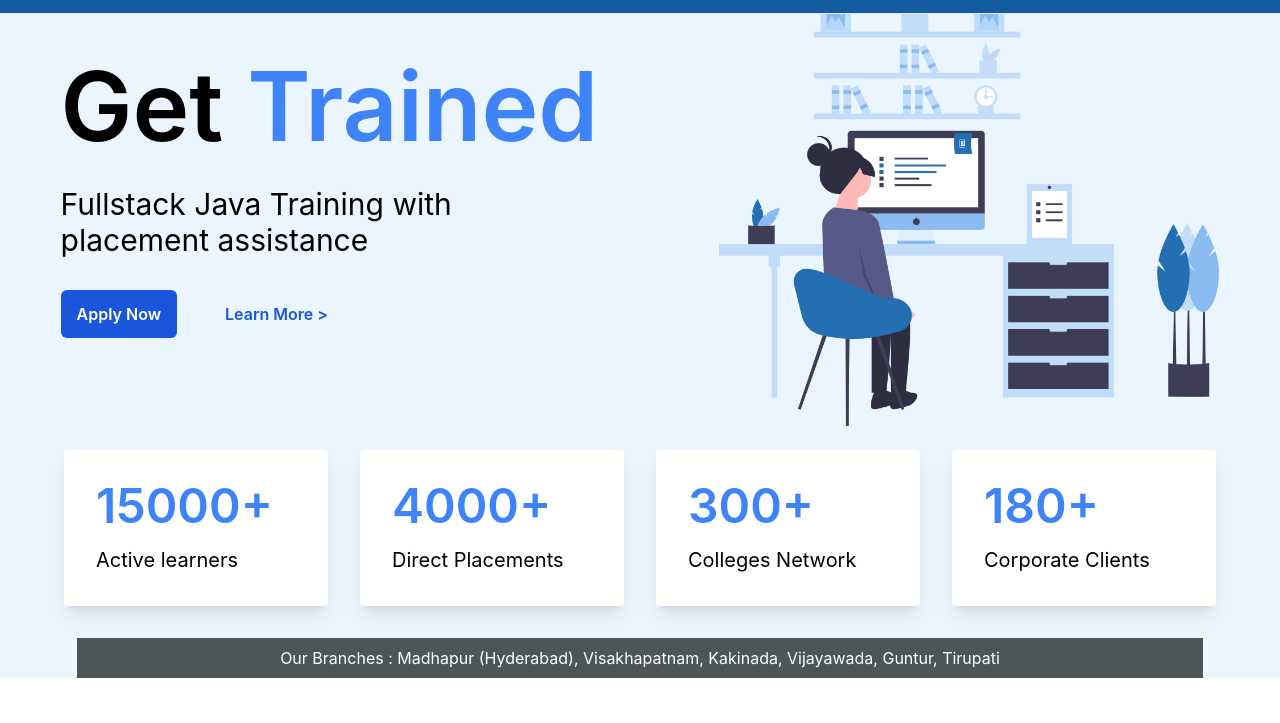
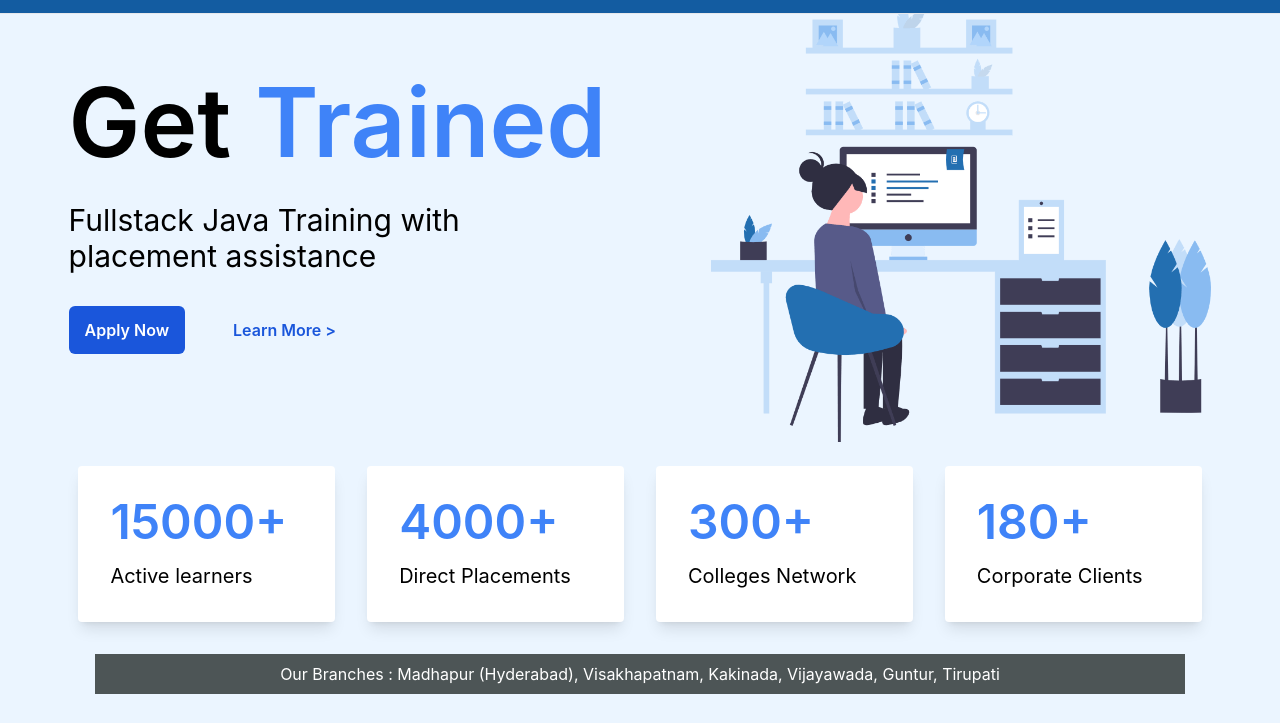
Before and after one commit to voilacode/pp-tailwind, a website: page src/index.html in a window 1280 px wide. Shown: the part 55-778 px from the top of the page. Drawn offline with nearby package versions, Linux system fonts and the light colour scheme.

Commit message:
Home page

```diff
--- a/src/css/index.css
+++ b/src/css/index.css
@@ -85,7 +85,7 @@
         padding: 0 5%!important;
     }
     .branches {
-        margin: 6%;
+        margin: 6.3%;
     }
 }
 @media (min-width: 768px) and (max-width: 950px){
--- a/src/index.html
+++ b/src/index.html
@@ -88,7 +88,7 @@
 
         <main>
           <!--hero section-->
-          <section class="sm:p-4 pt-20 bg-blue-50">
+          <section class="sm:px-4 py-4 pt-20 bg-blue-50">
             <div class="max-w-screen-xl sm:flex items-center justify-between mx-auto">
                 <!--text-->
                 <div class="my-auto ml-16 ms-16 p-3 sm:p-6 mx-auto text">
```
